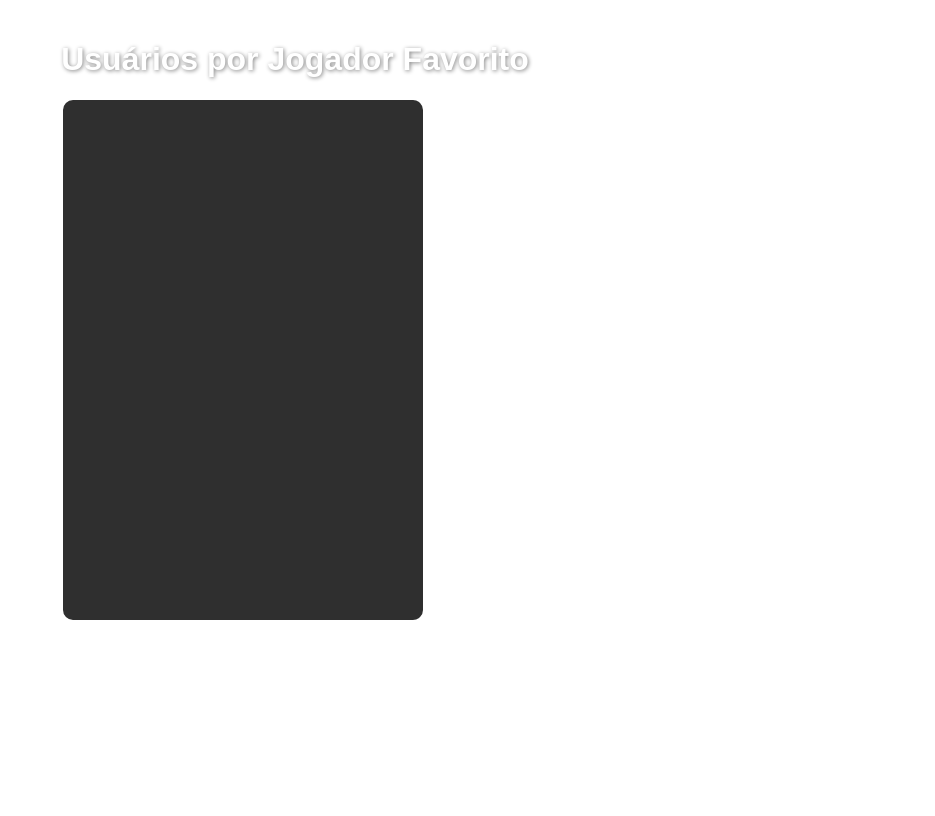
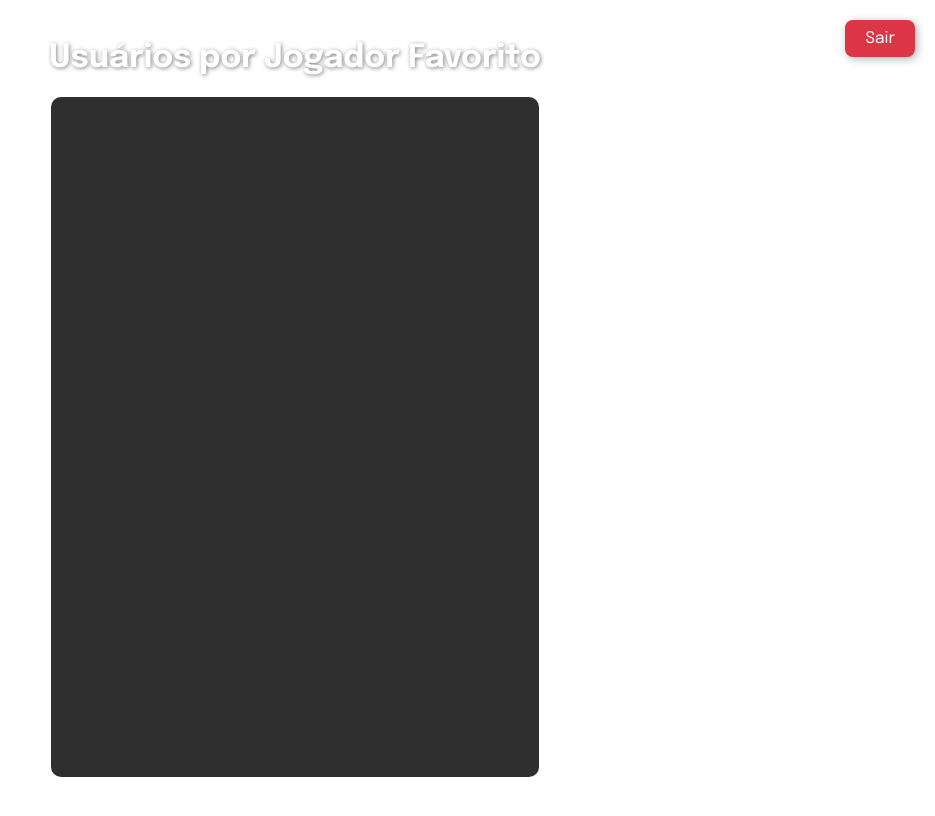
Before and after one commit to felipeferronogueira/UniversoSantista, a website: page Site/public/dashboard/favoritos.html in a window 1280 px wide. Shown: the whole page, without its empty margins (345-1280 px from the left). Drawn offline with nearby package versions, Linux system fonts and the light colour scheme; no server answers.

Commit message:
estilizando dashs

```diff
--- a/Site/public/assets/css/favoritos.css
+++ b/Site/public/assets/css/favoritos.css
@@ -1,21 +1,26 @@
+@import url('https://fonts.googleapis.com/css2?family=Epilogue:wght@400;600;700&display=swap');
+
+
 body {
     background-image: url('../imgs/FlK-Er2WIAU3TBW.jpg_large');
     background-size: cover;
-    font-family: 'Poppins', sans-serif;
+    font-family: 'Epilogue';
     color: white;
+    margin: 0;
+    height: 100vh;
     display: flex;
-    flex-direction: column;
-    align-items: center;
-    justify-content: flex-start;
-    height: 100vh;
-    margin: 0;
-    padding: 20px;
+    align-items: center; /* centraliza verticalmente */
+    justify-content: center; /* centraliza horizontalmente */
 }
-
 h1 {
     font-size: 2rem;
     margin-bottom: 20px;
     text-shadow: 1px 1px 4px rgba(0, 0, 0, 0.481);
+}
+
+.container {
+    text-align: center;
+    justify-items: center;
 }
 
 .grafico-box {
@@ -23,13 +28,33 @@ h1 {
     border: 2px solid white;
     border-radius: 12px;
     padding: 20px;
-    width: 25vw;
+    width: 35vw;
     box-shadow: 0 0 10px rgba(255, 255, 255, 0.1);
-    height: 60vh;
-
+    height: 80vh;
 }
 
 canvas {
     width: 100%;
     height: 55vh;
 }
+
+.botao-sair {
+    position: absolute;
+    top: 20px;
+    right: 20px;
+    padding: 10px 20px;
+    font-size: 16px;
+    background-color: #dc3545;
+    color: white;
+    border: none;
+    border-radius: 8px;
+    cursor: pointer;
+    font-family: 'Epilogue';
+    box-shadow: 2px 2px 8px rgba(0, 0, 0, 0.3);
+    transition: background-color 0.3s ease;
+    text-decoration: none;
+  }
+
+  .botao-sair:hover {
+    background-color: #c82333;
+  }
--- a/Site/public/dashboard/favoritos.html
+++ b/Site/public/dashboard/favoritos.html
@@ -10,6 +10,10 @@
 </head>
 
 <body>
+    <a href="./dashHome.html">
+        <button id="botaoSair" class="botao-sair">Sair</button>
+    </a>
+
     <div class="container">
         <h1>Usuários por Jogador Favorito</h1>
 
@@ -17,14 +21,13 @@
             <canvas id="graficoPizza"></canvas>
         </div>
     </div>
-
 </body>
 </html>
 <script>
         fetch("/minigames/jogadores-favoritos")
             .then(res => res.json())
             .then(data => {
-                const labels = data.map(item => `Jogador ${item.fkJogador}`);
+                const labels = data.map(item => `${item.jogador}`);
                 const valores = data.map(item => item.total);
 
                 new Chart(document.getElementById("graficoPizza"), {
```
Also changed, not shown: Site/public/dashboard/dashHistoria.html (+5 -1 lines), Site/public/dashboard/dashHome.html (+5 -1 lines), Site/public/dashboard/dashMinigames.html (+5 -1 lines), Site/public/dashboard/pontuacoes.html (+1 -1 lines), Site/src/models/minigamesModel.js (+4 -3 lines).
